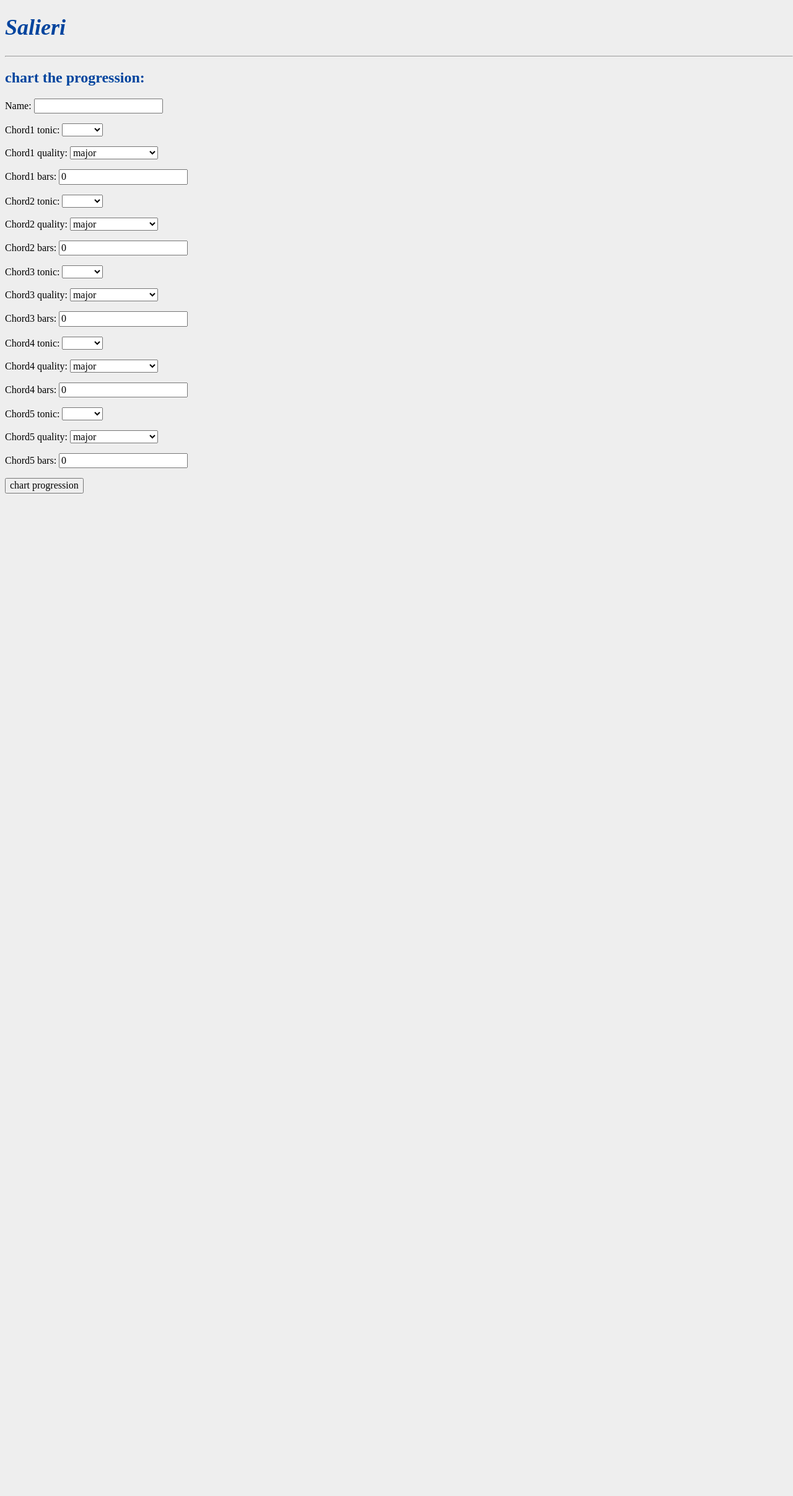
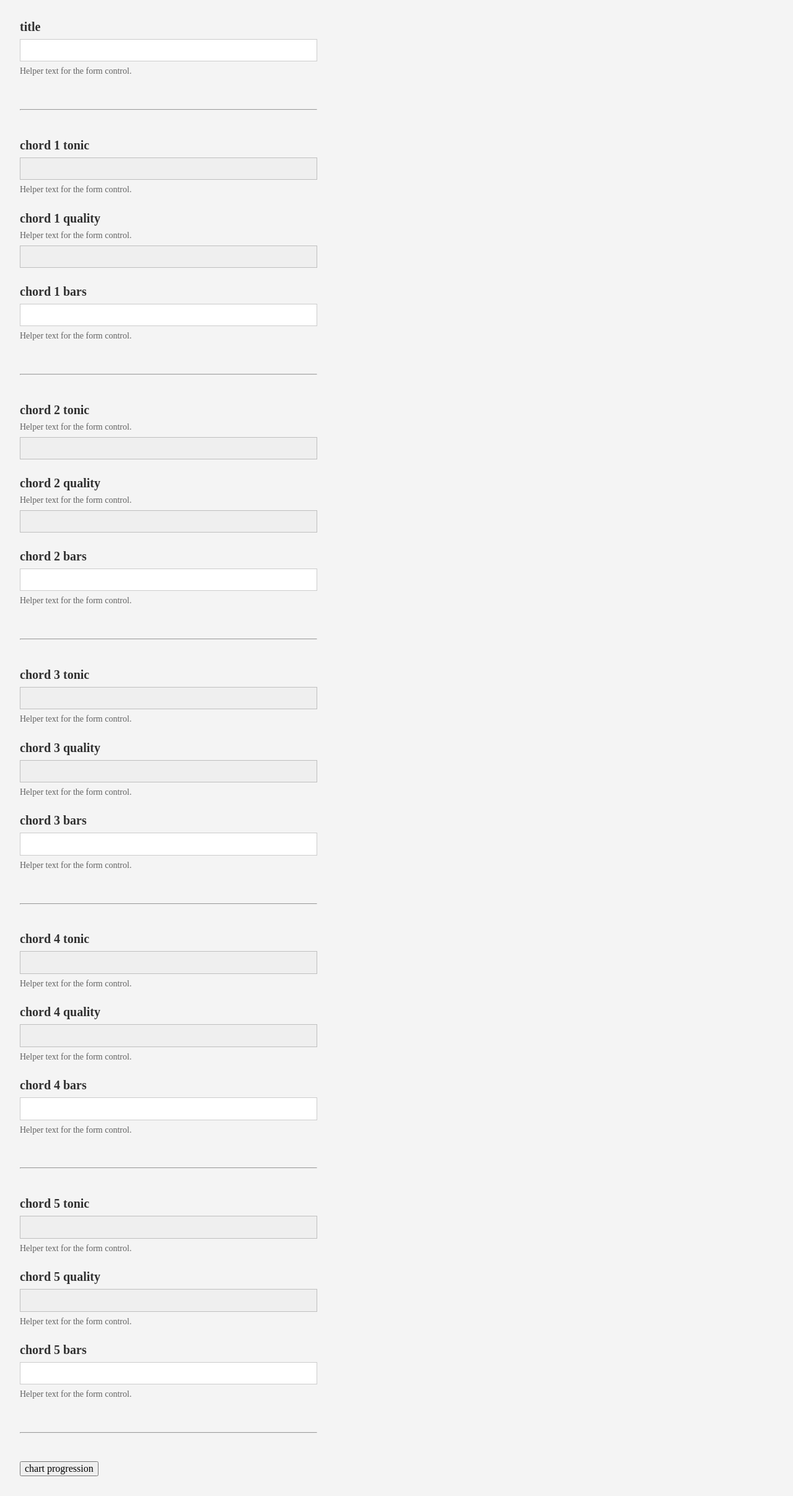
Before and after one commit to logandouglass/salieri-midi, a Django app: page / in a window 1280 px wide. Shown: the whole page at 62% size. Before the commit the page ends 796 px from the top, so only its background shows below. Run offline with Django 4.2, Linux system fonts and the light colour scheme.

Commit message:
going places

```diff
--- a/userinput/models.py
+++ b/userinput/models.py
@@ -46,32 +46,32 @@
 
     chord1_tonic = models.CharField(max_length=5, choices=tonic_choices, null=True, blank=True, default=None)
     chord1_quality = models.CharField(max_length=30, choices=quality_choices, null=True, blank=True, default="major")
-    chord1_bars = models.IntegerField(default=0)
+    chord1_bars = models.IntegerField(null=True, blank=True, default=0)
 
 
 
 
     chord2_tonic = models.CharField(max_length=5, choices=tonic_choices, null=True, blank=True, default=None)
     chord2_quality = models.CharField(max_length=30, choices=quality_choices, null=True, blank=True, default="major")
-    chord2_bars = models.IntegerField(default=0)
+    chord2_bars = models.IntegerField(null=True, blank=True, default=0)
 
 
 
     chord3_tonic = models.CharField(max_length=5, choices=tonic_choices, null=True, blank=True, default=None)
     chord3_quality = models.CharField(max_length=30, choices=quality_choices, null=True, blank=True, default="major")
-    chord3_bars = models.IntegerField(default=0)
+    chord3_bars = models.IntegerField(null=True, blank=True, default=0)
 
 
 
     chord4_tonic = models.CharField(max_length=5, choices=tonic_choices, null=True, blank=True, default=None)
     chord4_quality = models.CharField(max_length=30, choices=quality_choices, null=True, blank=True, default="major")
-    chord4_bars = models.IntegerField(default=0)
+    chord4_bars = models.IntegerField(null=True, blank=True, default=0)
 
 
 
     chord5_tonic = models.CharField(max_length=5, choices=tonic_choices, null=True, blank=True, default=None)
     chord5_quality = models.CharField(max_length=30, choices=quality_choices, null=True, blank=True, default="major")
-    chord5_bars = models.IntegerField(default=0)
+    chord5_bars = models.IntegerField(null=True, blank=True, default=0)
 
 
 
--- a/userinput/templates/userinput/mess.html
+++ b/userinput/templates/userinput/index-remaster.html
@@ -7,10 +7,11 @@
     <title>messy formtest</title>
     <link rel="stylesheet" href="https://unpkg.com/tachyons@4.12.0/css/tachyons.min.css"/>
 </head>
-<body class = "bg-lightest-blue">
+<body class = "bg-near-white">
 
-    <!-- action="/cities/" method="POST" -->
+
     <form class="pa4 black-80" action="{% url 'userinput:index' %}" method="POST">
+      {% csrf_token %}
         <div class="measure">
 
 
@@ -19,12 +20,10 @@
           <small id="name-desc" class="f6 black-60 db mb2">Helper text for the form control.</small>
 
         <br><br><hr class = "bg-black "><br><br>
-
-        <!--chord1 tonic X quality X  wait I could use django loops in these... ---- -->
+        <!--chord1 -->
 
           <label for="chord-1-tonic" class="f4 calisto b db mb2"> chord 1 tonic <span class="normal black-60"></span></label>
-          <!-- <input id="chord-1-tonic"> -->
-          <select id="chord-1-tonic" name="chord1_tonic" class="input-reset ba b--black-20 pa2 mb2 db w-100" type="text" aria-describedby="chord-1-tonic-desc" >
+          <select id="chord-1-tonic" name="chord1_tonic" class=" input-reset ba b--black-20 pa2 mb2 db w-100" type="text" aria-describedby="chord-1-tonic-desc" >
             <option value=""> </option>
 			      <option value="A"> A </option>
 			      <option value="A#" > A#/Bb </option>
@@ -60,23 +59,12 @@
           </select>
             <br>
 
-
-
-
-
-
-
-
-
           <label for="chord-1-bars" class="f4 calisto b db mb2"> chord 1 bars <span class="normal black-60"></span></label>
-          <input id="chord-1-bars" class="input-reset ba b--black-20 pa2 mb2 db w-100" type="text" aria-describedby="chord-1-bars-desc" name="chord1_bars" >
+          <input id="chord-1-bars" class="input-reset ba b--black-20 pa2 mb2 db w-100" type="number" aria-describedby="chord-1-bars-desc" name="chord1_bars" >
           <small id="chord-1-bars-desc" class="f6 black-60 db mb2">Helper text for the form control.</small>
 
-
-
         <br><br><hr class = "bg-black "><br><br>
-
-        <!--chord2 tonic X quality X---- -->
+        <!--chord2-->
 
           <label for="chord-2-tonic" class="f4 calisto b db mb2"> chord 2 tonic <span class="normal black-60"></span></label>
           <small id="chord-2-tonic-desc" class="f6 black-60 db mb2">Helper text for the form control.</small>
@@ -115,12 +103,10 @@
           <br>
 
           <label for="name" class="f4 calisto b db mb2"> chord 2 bars <span class="normal black-60"></span></label>
-          <input id="name" class="input-reset ba b--black-20 pa2 mb2 db w-100" type="text" aria-describedby="chord-2-bars-desc" name="chord2_bars" >
+          <input id="name" class="input-reset ba b--black-20 pa2 mb2 db w-100" type="number" aria-describedby="chord-2-bars-desc" name="chord2_bars" >
           <small id="chord-2-bars-desc" class="f6 black-60 db mb2">Helper text for the form control.</small>
 
           <br><br><hr class = "bg-black "><br><br>
-
-
           <!--chord3 tonic X quality X---- -->
 
           <label for="chord-3-tonic" class="f4 calisto b db mb2"> chord 3 tonic <span class="normal black-60"></span></label>
@@ -145,8 +131,6 @@
           <br>
 
           <label for="name" class="f4 calisto b db mb2"> chord 3 quality <span class="normal black-60"></span></label>
-          <!-- <input id="name" class="input-reset ba b--black-20 pa2 mb2 db w-100" type="text" aria-describedby="chord-3-quality-desc" name="chord3_quality" > -->
-
           <select id="chord-3-quality" name="chord3_quality" class="input-reset ba b--black-20 pa2 mb2 db w-100" type="text" aria-describedby="chord-3-quality-desc" >
                 <option value=""> </option>
                 <option value="augmented major7" > augmented major7 </option>
@@ -164,7 +148,7 @@
 
 
           <label for="name" class="f4 calisto b db mb2"> chord 3 bars <span class="normal black-60"></span></label>
-          <input id="name" class="input-reset ba b--black-20 pa2 mb2 db w-100" type="text" aria-describedby="chord-3-bars-desc" name="chord3_bars" >
+          <input id="name" class="input-reset ba b--black-20 pa2 mb2 db w-100" type="number" aria-describedby="chord-3-bars-desc" name="chord3_bars" >
           <small id="chord-3-bars-desc" class="f6 black-60 db mb2">Helper text for the form control.</small>
 
           <br><br><hr class = "bg-black "><br><br>
@@ -191,8 +175,6 @@
             <br>
 
           <label for="name" class="f4 calisto b db mb2"> chord 4 quality <span class="normal black-60"></span></label>
-          <!-- <input id="name" class="input-reset ba b--black-20 pa2 mb2 db w-100" type="text" aria-describedby="chord-4-quality-desc" name="chord4_quality" > -->
-
           <select id="chord-4-quality" name="chord4_quality" class="input-reset ba b--black-20 pa2 mb2 db w-100" type="text" aria-describedby="chord-4-quality-desc" >
                 <option value=""> </option>
                 <option value="augmented major7" > augmented major7 </option>
@@ -209,7 +191,7 @@
             <br>
 
           <label for="name" class="f4 calisto b db mb2"> chord 4 bars <span class="normal black-60"></span></label>
-          <input id="name" class="input-reset ba b--black-20 pa2 mb2 db w-100" type="text" aria-describedby="chord-4-bars-desc" name="chord4_bars" >
+          <input id="name" class="input-reset ba b--black-20 pa2 mb2 db w-100" type="number" aria-describedby="chord-4-bars-desc" name="chord4_bars" >
           <small id="chord-4-bars-desc" class="f6 black-60 db mb2">Helper text for the form control.</small>
 
           <br><br><hr class = "bg-black "><br><br>
@@ -237,8 +219,6 @@
             <br>
 
           <label for="name" class="f4 calisto b db mb2"> chord 5 quality <span class="normal black-60"></span></label>
-          <!-- <input id="name" class="input-reset ba b--black-20 pa2 mb2 db w-100" type="text" aria-describedby="chord-5-quality-desc" name="chord5_quality" > -->
-
           <select id="chord-5-quality" name="chord5_quality" class="input-reset ba b--black-20 pa2 mb2 db w-100" type="text" aria-describedby="chord-5-quality-desc" >
                 <option value=""> </option>
                 <option value="augmented major7" > augmented major7 </option>
@@ -255,7 +235,7 @@
             <br>
 
           <label for="name" class="f4 calisto b db mb2"> chord 5 bars <span class="normal black-60"></span></label>
-          <input id="name" class="input-reset ba b--black-20 pa2 mb2 db w-100" type="text" aria-describedby="chord-5-bars-desc" name="chord5_bars" >
+          <input id="name" class="input-reset ba b--black-20 pa2 mb2 db w-100" type="number" aria-describedby="chord-5-bars-desc" name="chord5_bars" >
           <small id="chord-5-bars-desc" class="f6 black-60 db mb2">Helper text for the form control.</small>
 
           <br><br><hr class = "bg-black "><br><br>
--- a/userinput/views.py
+++ b/userinput/views.py
@@ -11,23 +11,33 @@
         name = request.POST.get('name')
         chord1_tonic = request.POST.get('chord1_tonic')
         chord1_quality = request.POST.get('chord1_quality')
-        chord1_bars = request.POST.get('chord1_bars')
+        if request.POST.get('chord1_bars') == "":
+            chord1_bars = 0
+        else: chord1_bars = request.POST.get('chord1_bars')
 
         chord2_tonic = request.POST.get('chord2_tonic')
         chord2_quality = request.POST.get('chord2_quality')
-        chord2_bars = request.POST.get('chord2_bars')
+        if request.POST.get('chord2_bars') == "":
+            chord2_bars = 0
+        else: chord2_bars = request.POST.get('chord2_bars')
 
         chord3_tonic = request.POST.get('chord3_tonic')
         chord3_quality = request.POST.get('chord3_quality')
-        chord3_bars = request.POST.get('chord3_bars')
+        if request.POST.get('chord3_bars') == "":
+            chord3_bars = 0
+        else: chord3_bars = request.POST.get('chord3_bars')
 
         chord4_tonic = request.POST.get('chord4_tonic')
         chord4_quality = request.POST.get('chord4_quality')
-        chord4_bars = request.POST.get('chord4_bars')
+        if request.POST.get('chord4_bars') == "":
+            chord4_bars = 0
+        else: chord4_bars = request.POST.get('chord4_bars')
 
         chord5_tonic = request.POST.get('chord5_tonic')
         chord5_quality = request.POST.get('chord5_quality')
-        chord5_bars = request.POST.get('chord5_bars')
+        if request.POST.get('chord5_bars') == "":
+            chord5_bars = 0
+        else: chord5_bars = request.POST.get('chord5_bars')
 
         composition = Composition.objects.create(
 
@@ -55,18 +65,11 @@
 
                 )
         return redirect(f"/track/{composition.id}")
-    # if request.method == 'POST': # receiving a form submission
-    #     form = ProgressionForm(request.POST)
-    #     if form.is_valid():
-    #         form.save() # save the todo item associated with the form
-    #         form = ProgressionForm() # create a new blank form
-    #     # if the form is invalid, we just send it back to the template
-    # else: # receiving a GET request
-    #     form = ProgressionForm() # create a new blank form
 
-    form = ProgressionForm() # create a new blank form
-    context = {"form":form}
-    return render(request, "userinput/index.html", context)
+
+    # form = ProgressionForm() # Won't need this if it works
+    context = {}
+    return render(request, "userinput/index-remaster.html", context)
 
 def track(request, id):
     ## Get progression data and create model
```
Also changed, not shown: userinput/templates/userinput/workspace.html (+27 -0 lines), db.sqlite3, userinput/migrations/0017_alter_composition_chord1_bars_and_more.py (added), userinput/templates/userinput/script.js (added), userinput/viewsladder.py (added). Lines whose indentation alone changed are shown as unchanged.
